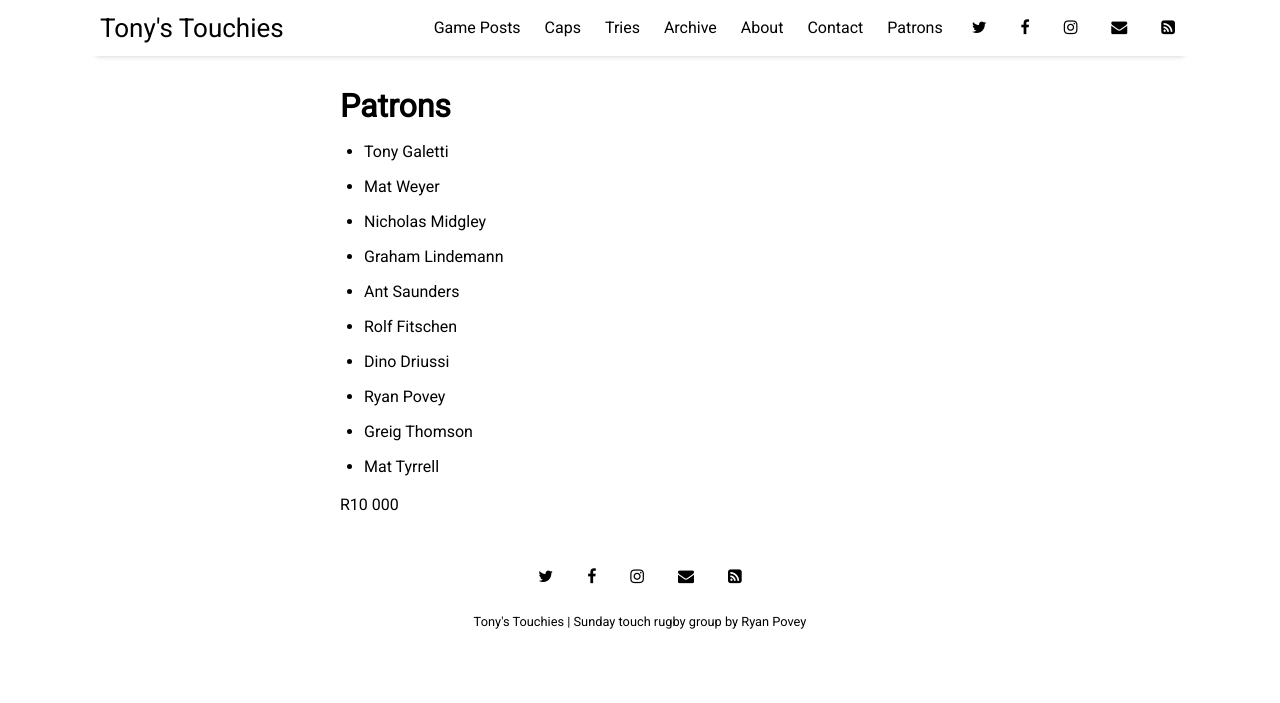
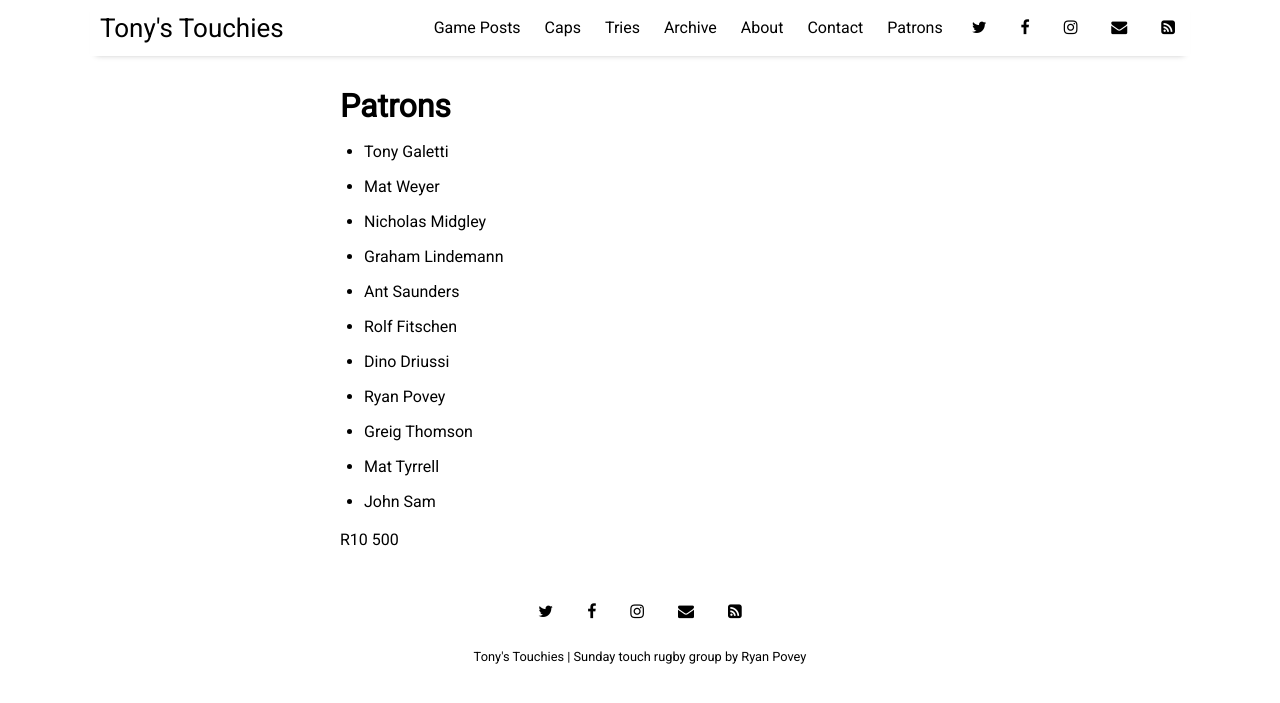
Before and after one commit to sundayrugby/sundayrugby.github.io, a Jekyll site: the page built from pages/patrons.md, in a window 1280 px wide. Shown: the top 703 px of the page. Built offline with Jekyll 4.4.1, drawn with Linux system fonts in a browser that asks for light colours; nearby versions of some CDN libraries.

Commit message:
Update patrons.md

```diff
--- a/pages/patrons.md
+++ b/pages/patrons.md
@@ -14,6 +14,7 @@ permalink: /patrons
  - Ryan Povey
  - Greig Thomson
  - Mat Tyrrell
+ - John Sam
 
 
-R10 000
+R10 500
```
